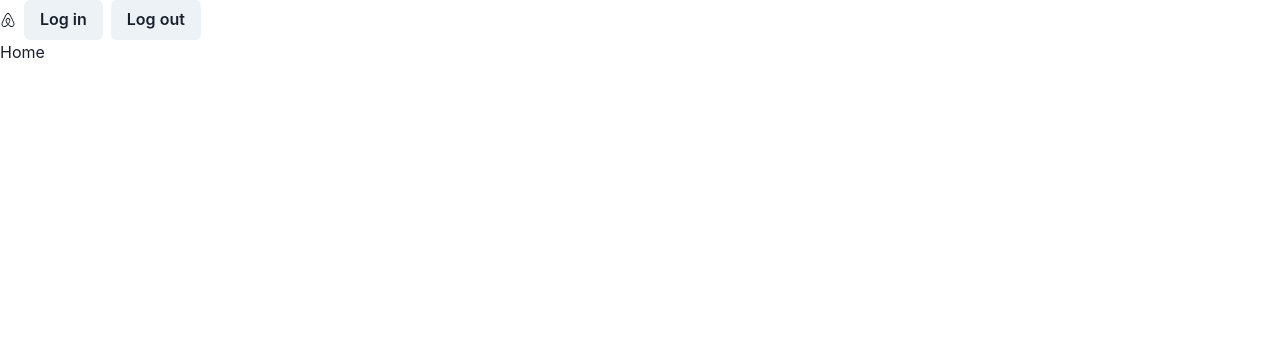
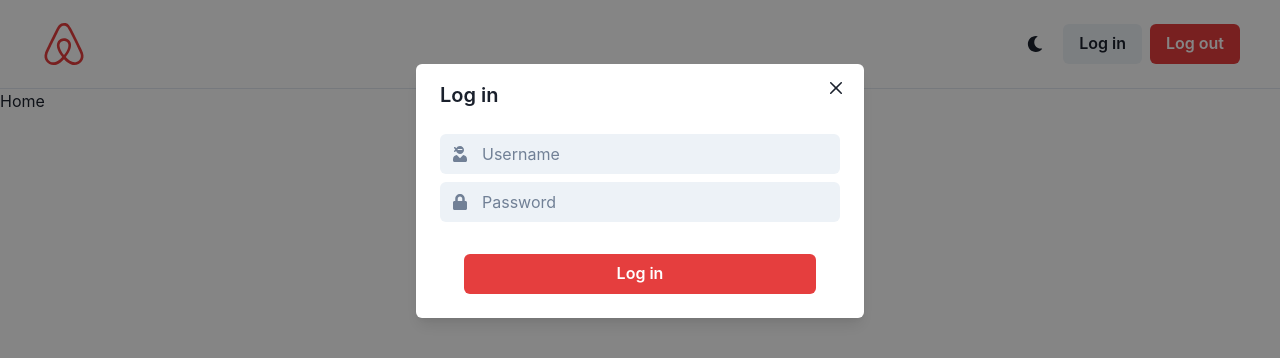
Before and after one commit to 3o14/airbnb-frontend, a React (Create React App) app: page / in a window 1280 px wide. Both pictures are taken after a click on the button "Log in". Shown: the top 358 px of the page. Built offline with nearby package versions, Linux system fonts and the light colour scheme.

Commit message:
로그인 모달창

```diff
--- a/src/components/Root.tsx
+++ b/src/components/Root.tsx
@@ -1,18 +1,90 @@
-import { HStack, Button, Box } from "@chakra-ui/react";
-import { Outlet } from "react-router";
-import { FaAirbnb } from "react-icons/fa";
+import {
+  Box,
+  Button,
+  HStack,
+  IconButton,
+  Input,
+  InputGroup,
+  InputLeftElement,
+  Modal,
+  ModalBody,
+  ModalCloseButton,
+  ModalContent,
+  ModalFooter,
+  ModalHeader,
+  ModalOverlay,
+  useDisclosure,
+  VStack,
+} from "@chakra-ui/react";
+
+import { Link, Outlet } from "react-router-dom";
+import { FaAirbnb, FaMoon, FaUserNinja, FaLock } from "react-icons/fa";
 
 export default function Root() {
-    return (
-        <Box>
-            <HStack>
-                <FaAirbnb />
-                <HStack>
-                    <Button >Log in</Button>
-                    <Button>Log out</Button>
-                </HStack>
-            </HStack>
-            <Outlet/>
+  const { isOpen, onClose, onOpen } = useDisclosure();
+  return (
+    <Box>
+      <HStack
+        justifyContent={"space-between"}
+        py={5}
+        px={10}
+        borderBottomWidth={1}
+      >
+        <Box color="red.500">
+          <Link to={"/"}>
+            <FaAirbnb size={"48"} />
+          </Link>
         </Box>
-    );
+        <HStack spacing={2}>
+          <IconButton
+            variant={"ghost"}
+            aria-label="Toggle dark mode"
+            icon={<FaMoon />}
+          />
+          <Button onClick={onOpen}>Log in</Button>
+          <Button colorScheme={"red"}>Log out</Button>
+        </HStack>
+      </HStack>
+      <Modal onClose={onClose} isOpen={isOpen}>
+        <ModalOverlay />
+        <ModalContent>
+          <ModalHeader>Log in</ModalHeader>
+          <ModalCloseButton />
+          <ModalBody>
+            <VStack>
+              <InputGroup size={"md"}>
+                <InputLeftElement
+                  children={
+                    <Box color="gray.500">
+                      <FaUserNinja />
+                    </Box>
+                  }
+                />
+                <Input variant={"filled"} placeholder="Username" />
+              </InputGroup>
+              <InputGroup>
+                <InputLeftElement
+                  children={
+                    <Box color="gray.500">
+                      <FaLock />
+                    </Box>
+                  }
+                />
+                <Input variant={"filled"} placeholder="Password" /> {/* filled 단색 */}
+              </InputGroup>
+            </VStack>
+            <ModalFooter>
+                <Button mt={4} colorScheme={"red"} w="100%">
+                Log in
+                </Button>
+            </ModalFooter>
+          </ModalBody>
+          {/* <ModalFooter> 우측하단에 버튼 생성하는 푸터
+            <Button colorScheme={"red"}>Close</Button>
+          </ModalFooter> */}
+        </ModalContent>
+      </Modal>
+      <Outlet />
+    </Box>
+  );
 }
```
